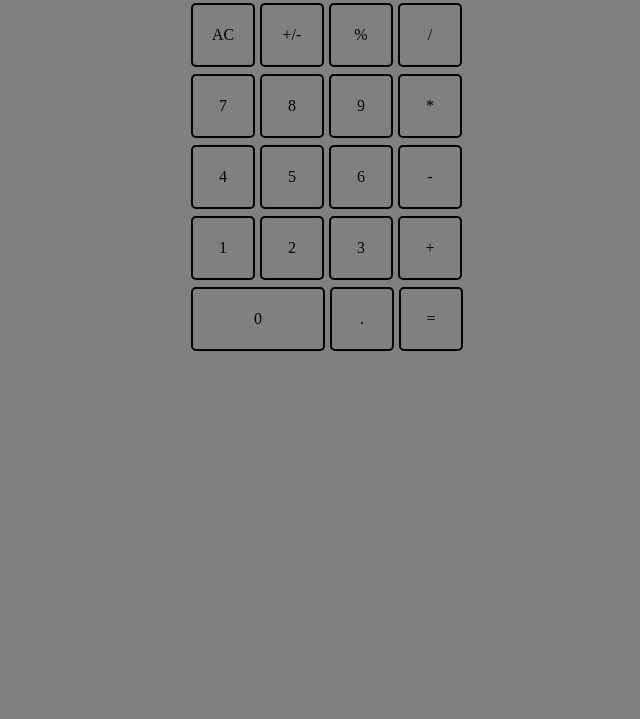
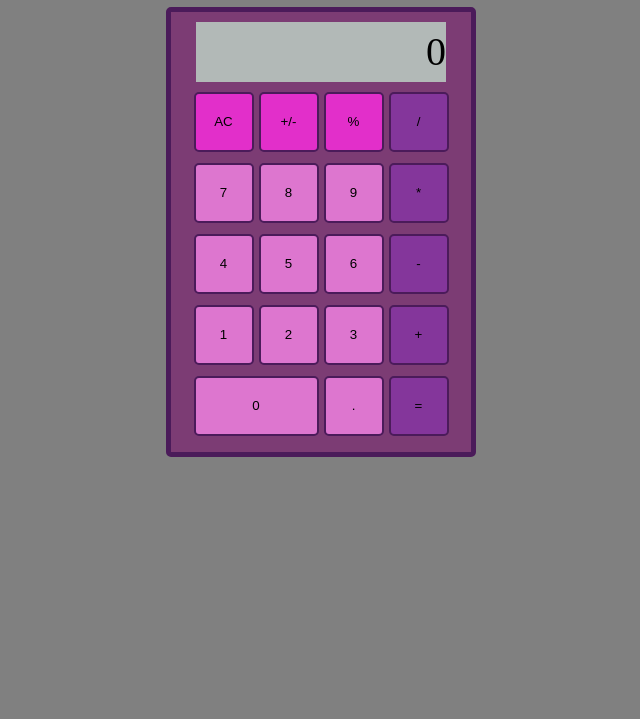
Before and after one commit to william-rogers3/Calculator, a plain HTML site: page index.html in a window 1280 px wide. Shown: the part 81-800 px from the top of the page, without its empty margins (319-959 px from the left). Drawn offline with Linux system fonts and the light colour scheme.

Commit message:
added more css elements to make object look more like a calculator. Initially had buttons as list elements, but changed to buttons to hold values.

```diff
--- a/index.html
+++ b/index.html
@@ -7,37 +7,38 @@
     <meta name="viewport" content="width=device-width, initial-scale=1.0">
     <title>Calculator</title>
     <link rel="stylesheet" href="styles.css">
-    <script src="script.js"></script>
+    <script src="script.js" defer></script>
 </head>
 
 <body>
     <div id="calculator">
-
-        <div id="calc-display"></div>
-        <ul>
+        <h1>Calculator</h1>
+        <div id="calculator-border">
+            <div id="calc-display">
+                <p id="current-num">0<p>
+            </div>
             <div class="buttons">
-                <li id="clear" class="button">AC</li>
-                <li id="signs" class="button">+/-</li>
-                <li id="percent" class="button">%</li>
-                <li id="divide" class="button">/</li>
-                <li id="seven" class="button">7</li>
-                <li id="eight" class="button">8</li>
-                <li id="nine" class="button">9</li>
-                <li id="multiplication" class="button">*</li>
-                <li id="four" class="button">4</li>
-                <li id="five" class="button">5</li>
-                <li id="six" class="button">6</li>
-                <li id="subtraction" class="button">-</li>
-                <li id="one" class="button">1</li>
-                <li id="two" class="button">2</li>
-                <li id="three" class="button">3</li>
-                <li id="addition" class="button">+</li>
-                <li id="zero" class="button">0</li>
-                <li id="decimal" class="button">.</li>
-                <li id="eqaul" class="button">=</li>
-        </ul>
-    </div>
-
+                <button id="clear" class="button misc" value="clear">AC</button>
+                <button id="signs" class="button misc" value="sign">+/-</button>
+                <button id="percent" class="button misc" value="percent">%</button>
+                <button id="divide" class="button operators" value="divide">/</button>
+                <button id="seven" class="button numbers" value="7">7</button>
+                <button id="eight" class="button numbers" value="8">8</button>
+                <button id="nine" class="button numbers" value="9">9</button>
+                <button id="multiplication" class="button operators" value="multiply">*</button>
+                <button id="four" class="button numbers" value="4">4</button>
+                <button id="five" class="button numbers" value="5">5</button>
+                <button id="six" class="button numbers" value="6">6</button>
+                <button id="subtraction" class="button operators" value="minus">-</button>
+                <button id="one" class="button numbers" value="1">1</button>
+                <button id="two" class="button numbers" value="2">2</button>
+                <button id="three" class="button numbers" value="3">3</button>
+                <button id="addition" class="button operators" value="add">+</button>
+                <button id="zero" class="button numbers " value="0">0</button>
+                <button id="decimal" class="button numbers" value="decimal">.</button>
+                <button id="eqaul" class="button operators" value="equals">=</button>
+            </div>
+        </div>
     </div>
 </body>
 
--- a/script.js
+++ b/script.js
@@ -0,0 +1,49 @@
+function add(num1, num2) {
+    let sum = num1 + num2;
+    return sum;
+}
+
+function subtract(num1, num2) {
+    let difference = num1 - num2;
+    return difference;
+}
+
+function multiply(num1, num2) {
+    let product = num1 * num2;
+    return product;
+}
+
+function divide(num1, num2) {
+    let quotient = num1 / num2;
+    return quotient;
+}
+
+function operate(num1, num2, operator) {
+    if (operator === "+") {
+        let finalNum = add(num1, num2);
+        return finalNum;
+    } else if (operator === "-") {
+        let finalNum = subtract(num1, num2);
+        return finalNum;
+    } else if (operator === "*") {
+        let finalNum = multiply(num1, num2);
+        return finalNum;
+    } else if (operator === "/") {
+        let finalNum = divide(num1, num2);
+        return finalNum;
+    }
+}
+
+
+
+let button = document.getElementsByClassName("button");
+for (let i = 0; i < button.length; i++) {
+    button[i].addEventListener("click", () => {
+        console.log(button[i].value)
+        return button[i].nodeValue;
+    });
+}
+
+let currentNum = 0;
+
+console.log(operate(2, 1.5, "*"))
--- a/styles.css
+++ b/styles.css
@@ -1,41 +1,73 @@
 * {
     background-color: gray;
 }
-ul {
-    list-style: none;
-}
 
-#calculator{
+#calculator {
     display: flex;
     flex-direction: column;
     justify-content: center;
     align-items: center;
 }
 
+#calculator-border {
+    border: 5px #4b1b5a solid;
+    border-radius: 5px;
+    display: flex;
+    flex-direction: column;
+    justify-content: center;
+    align-items: center;
+    background-color: #7c3c74;
+}
+
+#current-num,
+#calc-display {
+    background-color: #b2b9b7;
+}
+
 #calc-display {
     width: 250px;
     height: 60px;
-    background-color: black;
+    font-size: 40px;
+    display: flex;
+    flex-direction: row-reverse;
+    align-items: center;
+    margin: 10px 0;
 }
+
 .buttons {
+    background-color: #7c3c74;
     display: flex;
     flex-wrap: wrap;
+    justify-content: center;
     width: 300px;
     height: 350px;
     gap: 5px;
+    margin-bottom: 10px;
 }
 
 .button {
-    border: 2px solid black;
+    border: 2px solid #4b1b5a;
     border-radius: 5px;
     width: 60px;
     height: 60px;
     display: flex;
     justify-content: center;
     align-items: center;
+    text-align: center;
 }
 
 #zero {
-    width: 130px;
+    width: 125px;
+}
 
+.operators {
+    background-color: #84369b;
 }
+
+.numbers {
+    background-color: #dd76cf;
+}
+
+.misc {
+    background-color: #e22fca;
+}
```
